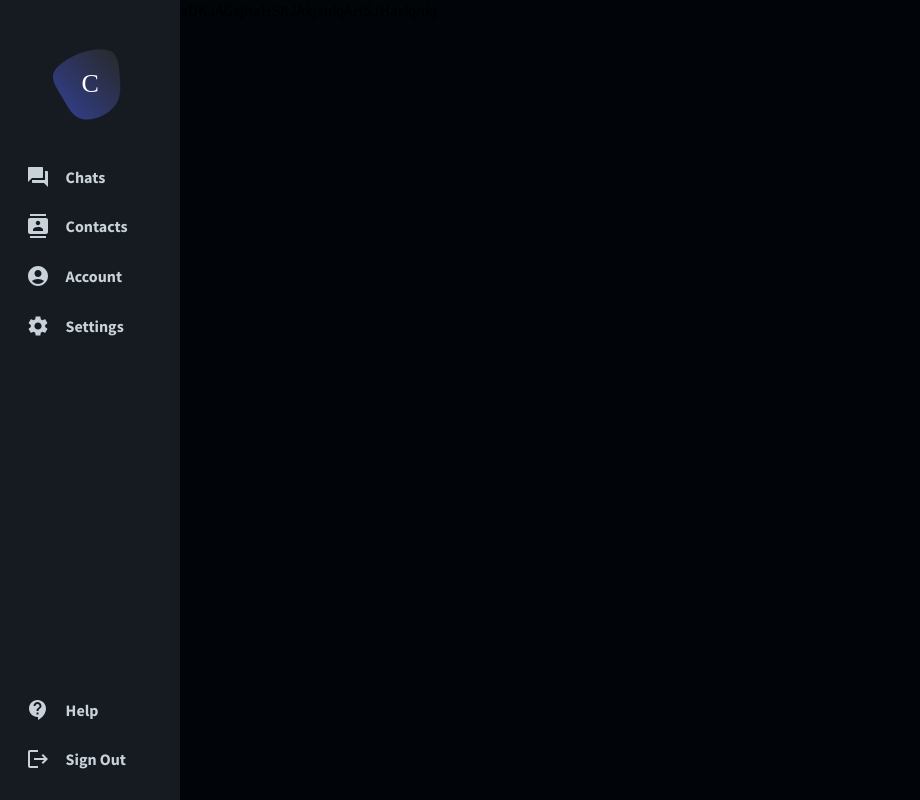
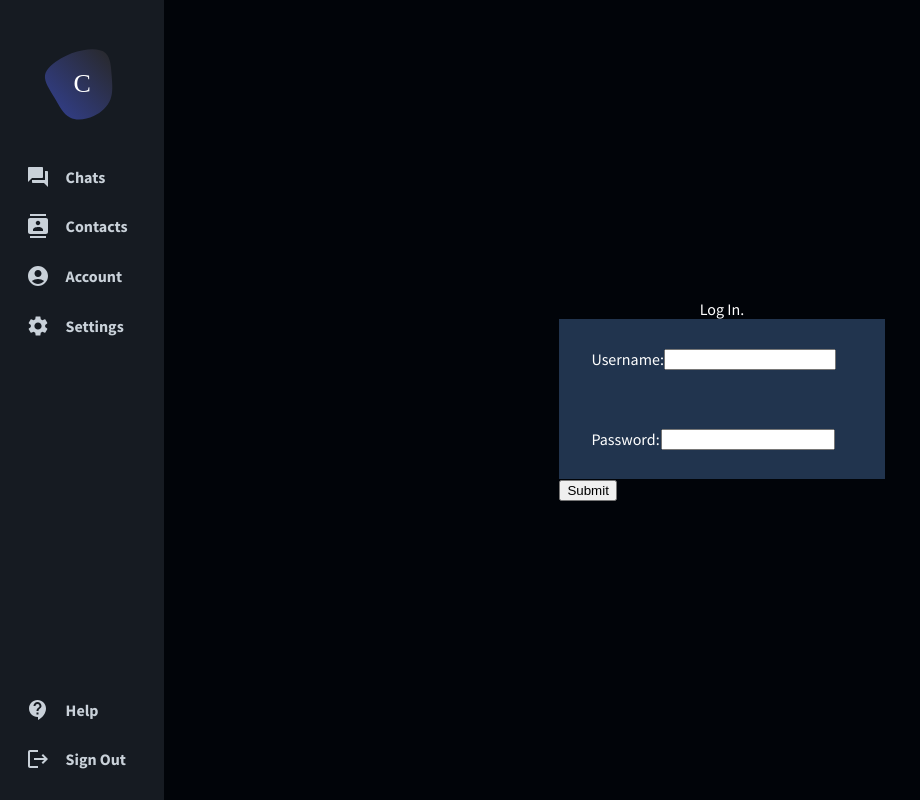
Before and after one commit to ZukLevinson/ChattingApp, a React (Create React App) app in the folder frontend/: page /login in a window 1280 px wide. Shown: the whole page, without its empty margins (0-920 px from the left). Built offline with nearby package versions, Linux system fonts and the light colour scheme; no server answers.

Commit message:
feat(FromInput, dashboard, login): modify log in and component seperation

```diff
--- /dev/null
+++ b/frontend/src/components/FormInput/index.module.css
@@ -0,0 +1,24 @@
+:root {
+  --main-padding: 3em;
+}
+
+.container {
+  display: flex;
+  background-color: #21344e;
+  align-items: center;
+  height: 3em;
+  padding: var(--main-padding);
+}
+
+.label {
+  flex: 1;
+  margin-left: 1em;
+}
+
+.input-container {
+  flex: 3;
+}
+
+.input-box {
+    width: 80%;
+}
--- /dev/null
+++ b/frontend/src/components/FormInput/index.tsx
@@ -0,0 +1,18 @@
+import styles from "./index.module.css";
+
+interface Props {
+  title: string;
+}
+
+export default function FormInput(props: Props) {
+  return (
+    <div className={styles.container} data-theme="dark">
+      <div className={styles.label}>
+        <label>{props.title}:</label>
+      </div>
+      <div className={styles['input-container']}>
+        <input className={styles['input-box']} type={props.title} name={props.title} defaultValue='' />
+      </div>
+    </div>
+  );
+}
--- a/frontend/src/features/login/index.module.css
+++ b/frontend/src/features/login/index.module.css
@@ -0,0 +1,21 @@
+:root {
+  --main-padding: 3em;
+}
+
+.container {
+  display: flex;
+  height: calc(100% - 2 * var(--main-padding));
+  width: calc(100% - 2 * var(--main-padding));
+  align-items: center;
+  justify-content: center;
+  flex-direction: column;
+  padding: var(--main-padding);
+  color: #fff;
+}
+
+.form {
+  width : 30%;
+  display: flex;
+  flex-direction: column;
+  justify-content: center;
+}
--- a/frontend/src/features/login/index.tsx
+++ b/frontend/src/features/login/index.tsx
@@ -1,10 +1,17 @@
 import styles from "./index.module.css";
+import FormInput from "../../components/FormInput";
 
-
-export default function Dashboard() {
+export default function Login() {
   return (
     <div className={styles.container} data-theme="dark">
-      aDKJAGsjhaHSKJAkjshkjAHSJHaskjhkj
+      <div className={styles.title}>Log In.</div>
+      <form className={styles.form}>
+        <FormInput title="Username" />
+        <FormInput title="Password" />
+        <div>
+          <input type="submit" value="Submit" />
+        </div>
+      </form>
     </div>
   );
 }
--- a/frontend/src/index.tsx
+++ b/frontend/src/index.tsx
@@ -2,7 +2,6 @@ import React from "react";
 import ReactDOM from "react-dom";
 import "./index.css";
 import Dashboard from "./features/dashboard";
-import Navbar from "./components/Navbar";
 
 ReactDOM.render(
   <React.StrictMode>
```
Also changed, not shown: frontend/src/features/dashboard/index.module.css (line endings or trailing spaces).
